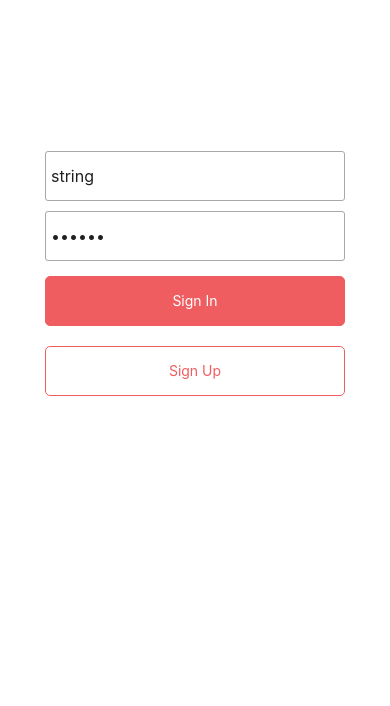
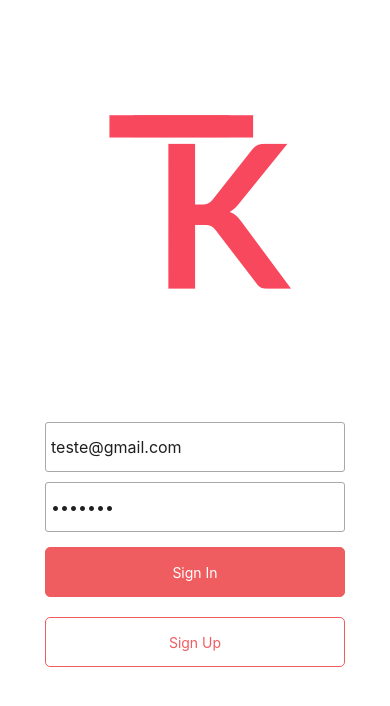
Before and after one commit to TrokaTroka/trokatroka-mobile, a React Native app: screen /Authentication in a window 390 px wide. Shown: the top 706 px of the page. Built offline with nearby package versions, Linux system fonts and the light colour scheme.

Commit message:
Login View

```diff
--- a/App.js
+++ b/App.js
@@ -10,15 +10,14 @@ import BookCamera from "./views/BookCamera";
 import {Provider} from "react-redux";
 import {store, persistor} from './redux/store';
 import { PersistGate } from "redux-persist/integration/react";
-import { ActivityIndicator } from "react-native";
-import { theme } from "./styles/theme";
+import Loading from "./views/Loading";
 
 const Stack = createNativeStackNavigator();
 const App = () => {
 
 	return (
 		<Provider store={store}>
-			<PersistGate loading={<ActivityIndicator color={theme.colors.red100}/>} persistor={persistor} >
+			<PersistGate loading={<Loading />} persistor={persistor} >
 				<NavigationContainer>
 					<Stack.Navigator initialRouteName= "Authentication" screenOptions={{headerShown: false}}>
 							<Stack.Screen name="Authentication" component={Authentication} />
--- a/components/BookList.js
+++ b/components/BookList.js
@@ -12,7 +12,7 @@ import {
 import { bookFilter } from "../redux/filters/BookFilter";
 import { getBooks } from "../redux/actions/BookAction";
 import { connect, useSelector } from "react-redux";
-
+import {Asset} from 'expo-asset';
 import Card from "../components/Card";
 import Rating from "../components/Rating";
 import { useNavigation } from '@react-navigation/native';
@@ -44,10 +44,10 @@ const BookList = ( { getBooks, bookList, filter }) => {
 					<Text style={styles.bookTitle} numberOfLines={2}>{item.title}</Text>
 					<View style={styles.moreInfoContainer}>
 						<Text style={styles.bookAuthor} numberOfLines={1}>{item.author}</Text>
-						<Text style={styles.bookCategory} numberOfLines={1}>Categoria</Text>
+						<Text style={styles.bookCategory} numberOfLines={1}>{item.categories.map(category => category.name)}</Text>
 					</View>
 					<View style={styles.userDetails}>
-						<Rating style={{justifyContent: "flex-end"}}value={item.user ? item.user.rating : 0} />
+						<Rating style={{justifyContent: "flex-end"}}value={item.user ? item.user.totalRate : 0} />
 						<Text style={styles.userName} numberOfLines={1}>{item.user ? item.user.name : ''}</Text>
 					</View>
 				</View>
--- a/package.json
+++ b/package.json
@@ -15,9 +15,11 @@
     "@react-navigation/native-stack": "^6.2.2",
     "axios": "^0.23.0",
     "expo": "~42.0.1",
+    "expo-asset": "~8.3.3",
     "expo-camera": "~11.2.2",
     "expo-image-manipulator": "~9.2.2",
     "expo-status-bar": "~1.0.4",
+    "formik": "^2.2.9",
     "lodash": "^4.17.21",
     "react": "16.13.1",
     "react-dom": "16.13.1",
--- a/redux/filters/UserFilter.js
+++ b/redux/filters/UserFilter.js
@@ -5,5 +5,6 @@ export const userFilter = ({userState}) => {
         userList: values(userState.userList),
         userItem: userState.userItem,
         userAuth: userState.userAuth,
+        isLoading: userState.isLoading,
     }
 }
--- a/views/Authentication.js
+++ b/views/Authentication.js
@@ -1,50 +1,59 @@
 import React, { useEffect, useState } from "react";
-import { StyleSheet, View, TextInput, Pressable } from "react-native";
-import {Button} from "../components";
+import { StyleSheet, View, TextInput, Image, Dimensions} from "react-native";
+import { Asset } from "expo-asset";
+import { Button } from "../components";
 import { theme } from "../styles/theme";
 import { connect } from "react-redux";
 import { userFilter } from "../redux/filters/UserFilter";
-import { login } from "../redux/actions/UserAction";
+import { login, setLoading } from "../redux/actions/UserAction";
+import Loading from "./Loading";
 
-const Authentication = ({ login, userAuth, navigation }) => {
-	const [username, onChangeUsername] = useState("string");
-	const [password, onChangePassword] = useState("string");
-	const [loading, setLoading] = useState(false);
+const Authentication = ({
+	isLoading,
+	setLoading,
+	login,
+	userAuth,
+	navigation,
+}) => {
+	const [username, onChangeUsername] = useState("teste@gmail.com");
+	const [password, onChangePassword] = useState("doidera");
 	const handleLogin = () => {
-		if(!loading) {
-			setLoading(true);
-			login(username, password)
-			.then(() => navigation.navigate("HomeTabs"))
-		}
+		setLoading(true);
+		login(username, password).then(() => navigation.navigate("HomeTabs"));
 	};
 
 	useEffect(() => {
-		if(userAuth !== null) {
-			navigation.navigate("HomeTabs")
-		}
+		setLoading(false);
 	}, []);
 
 	const handleSignup = () => {
 		navigation.navigate("Signup");
 	};
 
-	return (
+	return isLoading ? (
+		<Loading />
+	) : (
 		<View style={styles.container}>
+			<View style={styles.logo}>
+				<Image
+					style={{ width: 250, height: 250 }}
+					source={Asset.fromModule(require("../assets/images/logo512.png"))}
+				/>
+			</View>
 			<View style={styles.inputSection}>
 				<TextInput
 					style={styles.input}
 					placeholder="E-mail"
 					onChangeText={onChangeUsername}
-					defaultValue={"string"}
+					defaultValue={"teste@gmail.com"}
 				/>
 				<TextInput
 					style={styles.input}
 					placeholder="Password"
 					onChangeText={onChangePassword}
 					secureTextEntry={true}
-					defaultValue={"string"}
+					defaultValue={"doidera"}
 				/>
-				<Pressable title="Sign In" />
 				<Button
 					onPress={handleLogin}
 					style={styles.btn}
@@ -67,24 +76,23 @@ const Authentication = ({ login, userAuth, navigation }) => {
 
 const styles = StyleSheet.create({
 	container: {
+		display: "flex",
 		backgroundColor: "#fff",
-		height: "100%",
-		width: "100%",
-		flex: 1,
-		flexDirection: "column",
-		justifyContent: "flex-start",
+		display: "flex",
+		justifyContent: "center",
 		alignItems: "center",
+		width: Dimensions.get("window").width,
+		height: Dimensions.get("window").height,
+	},
+	logo: {
+
 	},
 	inputSection: {
+		justifyContent: "center",
+		alignItems: "center",
 		backgroundColor: "#fff",
 		height: "50%",
 		width: "100%",
-		flex: 1,
-		justifyContent: "center",
-		alignSelf: "center",
-		alignItems: "center",
-		marginBottom: "100%",
-		marginTop: "25%",
 	},
 	input: {
 		height: 50,
@@ -104,4 +112,4 @@ const styles = StyleSheet.create({
 	},
 });
 
-export default connect(userFilter, { login })(Authentication);
+export default connect(userFilter, { login, setLoading })(Authentication);
--- a/views/BookForm.js
+++ b/views/BookForm.js
@@ -1,22 +1,23 @@
 import { StatusBar } from "expo-status-bar";
 import React, { useState } from "react";
 import { StyleSheet, Text, View, TextInput, Platform } from "react-native";
-import {Card, CategorySelector, Button} from "../components/";
+import { Card, CategorySelector, Button } from "../components/";
 import { useNavigation } from "@react-navigation/core";
 import { theme } from "../styles/theme.js";
+import { Ionicons } from "@expo/vector-icons";
 
-const BookForm = ({ }) => {
+const BookForm = ({}) => {
 	const navigation = useNavigation();
 	const [categoriesId, setCategoriesId] = useState([]);
 
 	const toggleCategory = (id) => {
-		if(categoriesId.includes(id)) {
-			setCategoriesId(categoriesId.filter(categoryId => categoryId !== id));
+		if (categoriesId.includes(id)) {
+			setCategoriesId(categoriesId.filter((categoryId) => categoryId !== id));
 		} else {
 			setCategoriesId([...categoriesId, id]);
 		}
-		console.log(categoriesId)
-	}
+		console.log(categoriesId);
+	};
 
 	return (
 		<View style={styles.container}>
@@ -24,16 +25,33 @@ const BookForm = ({ }) => {
 				<Text style={styles.label}>Cadastre livros para trocar</Text>
 				<Card onPress={() => navigation.navigate("BookCamera")}>
 					<View>
-						<Text style={{alignItems: 'center', color: theme.colors.red80 }}>
+						<Text style={{ alignItems: "center", color: theme.colors.red80 }}>
 							Clique aqui para adicionar fotos
 						</Text>
 					</View>
 				</Card>
-				<TextInput placeholder="Título" style={styles.input} multiline={true} maxLength={80}/>
-				<TextInput placeholder="Motivo" style={styles.input} multiline={true} maxLength={100}/>
+				<TextInput
+					placeholder="Título"
+					style={styles.input}
+					multiline={true}
+					maxLength={80}
+				/>
+				<TextInput
+					placeholder="Motivo"
+					style={styles.input}
+					multiline={true}
+					maxLength={100}
+				/>
 				<Text style={styles.text}>Selecione as categorias do livro:</Text>
-				<CategorySelector onToggleCategory={toggleCategory}/>
-				<Button />
+				<CategorySelector onToggleCategory={toggleCategory} />
+				<View style={styles.buttonOptions}>
+					<Button style={{ width: 50, alignSelf: "center" }}>
+						<Ionicons name="barcode-outline" size={24} color="white" />
+					</Button>
+					<Button title="continue" style={{ width: 50, alignSelf: "flex-end" }}>
+						<Ionicons name="arrow-forward" size={25} color="white" />
+					</Button>
+				</View>
 			</View>
 		</View>
 	);
@@ -50,10 +68,12 @@ const styles = StyleSheet.create({
 	},
 	form: {
 		flex: 1,
+		display: "flex",
 		width: "80%",
 		marginTop: 50,
 		marginBottom: 20,
 		alignItems: "center",
+		justifyContent: "space-between",
 	},
 	label: {
 		fontSize: 24,
@@ -75,6 +95,12 @@ const styles = StyleSheet.create({
 		color: theme.colors.darkRed,
 		marginTop: 20,
 		marginBottom: 10,
+	},
+	buttonOptions: {
+		width: "100%",
+		display: "flex",
+		flexDirection: "row",
+		justifyContent: "space-between",
 	}
 });
 
--- a/views/Home.js
+++ b/views/Home.js
@@ -13,12 +13,13 @@ import {bookFilter} from "../redux/filters/BookFilter";
 import {categoryFilter} from "../redux/filters/CategoryFilter";
 import { getBooksByIdsCategory } from "../redux/actions/BookAction";
 import { toggleCategory } from "../redux/actions/CategoryAction";
+import Loading from "./Loading";
 
 const mapStateToProps = () => {
 	return {bookFilter, categoryFilter}
 }
 
-const Home = ({getBooksByIdsCategory, toggleCategory }) => {
+const Home = ({isLoading, getBooksByIdsCategory, toggleCategory }) => {
 
 	const [filter, setFilter] = React.useState("");
 
@@ -37,7 +38,7 @@ const Home = ({getBooksByIdsCategory, toggleCategory }) => {
 					color={"#000"}
 				/>
 			</View>
-			<CategorySelector style={styles.categoryList} onToggleCategory={toggleCategory} afterToggleCategory={() => getBooksByIdsCategory()} renderCategoriesSelecteds/>
+			{isLoading ? (<Loading />): (<CategorySelector style={styles.categoryList} onToggleCategory={toggleCategory} afterToggleCategory={() => getBooksByIdsCategory()} renderCategoriesSelecteds/>)}
 			<BookList filter={filter} />
 		</View>
 	);
--- a/views/ImagePreview.js
+++ b/views/ImagePreview.js
@@ -21,14 +21,14 @@ const ImagePreview = ({images, onClose}) => {
 
 	const deletePhoto = () => {
 		images.splice(selected, 1);
-		setSelected(0);
+		setSelected(images[1]);
 	}
 
 	return (
 		<View style={styles.container}>
 			<View style={styles.selectedImageContainer}>
-				<Button name="icon" style={styles.btn} onPress={() => onClose()}><Ionicons name="close" size={25} color="white" /></Button>
-				<Button name="icon" style={styles.btn} onPress={() => deletePhoto()}><Ionicons name="trash-outline" size={25} color="white" /></Button>
+				<Button name="icon" style={styles.closeButton} onPress={() => onClose()}><Ionicons name="close" size={25} color="white" /></Button>
+				<Button name="icon" style={styles.deleteButton} onPress={() => deletePhoto()}><Ionicons name="trash-outline" size={25} color="white" /></Button>
 				<Image source={images[selected]} style={styles.selectedImage} />
 			</View>
 			<FlatList
@@ -83,13 +83,22 @@ const styles = StyleSheet.create({
 		resizeMode: "cover",
 		zIndex: -1,
 	},
-	btn: {
+	closeButton: {
 		position: 'absolute',
 		top: 50,
 		zIndex: 1,
 		width: 50,
 		height: 50
+	},
+	deleteButton: {
+		position: 'absolute',
+		top: 50,
+		right: 50,
+		zIndex: 1,
+		width: 50,
+		height: 50
 	}
+
 });
 
 export default ImagePreview;
--- /dev/null
+++ b/views/Loading.js
@@ -0,0 +1,23 @@
+import React from 'react';
+import { theme } from "../styles/theme";
+import {StyleSheet, View, ActivityIndicator} from 'react-native';
+
+const Loading = () => {
+    return (
+        <View style={styles.container}>
+            <ActivityIndicator size="large" color={theme.colors.red80} />
+        </View>
+    );
+};
+
+const styles = StyleSheet.create({
+    container: {
+        flex: 1,
+        justifyContent: "center",
+        alignItems: "center",
+        width: "100%",
+        height: "100%",
+    }
+})
+
+export default Loading;
```
Also changed, not shown: redux/actions/UserAction.js (+13 -3 lines), redux/reducers/UserReducer.js (+13 -1 lines), assets/images/logo512.png (added), 1 other file (tests, documents, lock files or other folders).
